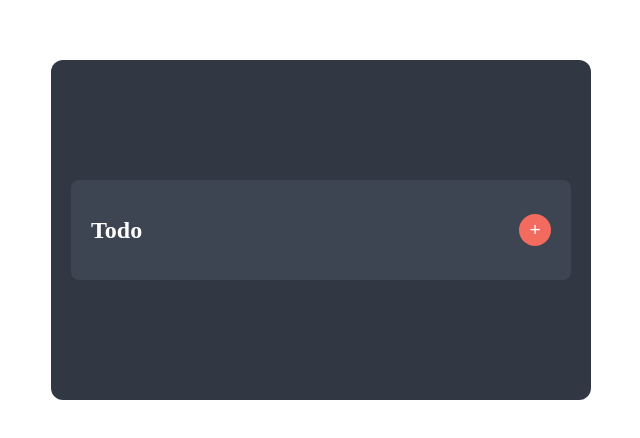
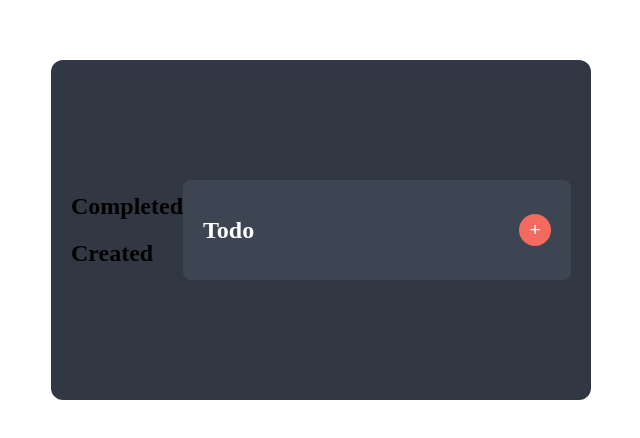
Before and after one commit to chris2kus31/todo-ui, a Nuxt app: page /todo in a window 1280 px wide. Shown: the part 178-616 px from the top of the page, without its empty margins (319-959 px from the left). Built offline with nearby package versions, Linux system fonts and the light colour scheme.

Commit message:
adding two cards on top for analytics...maybe

```diff
--- a/pages/todo.vue
+++ b/pages/todo.vue
@@ -1,6 +1,16 @@
 <template>
   <div class="page-wrapper">
     <div class="todo-container">
+
+        <div class="top-row">
+        <div class="top-card">
+          <h2 class="card-title">Completed</h2>
+        </div>
+        <div class="top-card">
+          <h2 class="card-title">Created</h2>
+        </div>
+      </div>
+
       <div class="todo-card">
         <header class="todo-header">
           <h1 class="todo-title">Todo</h1>
```
